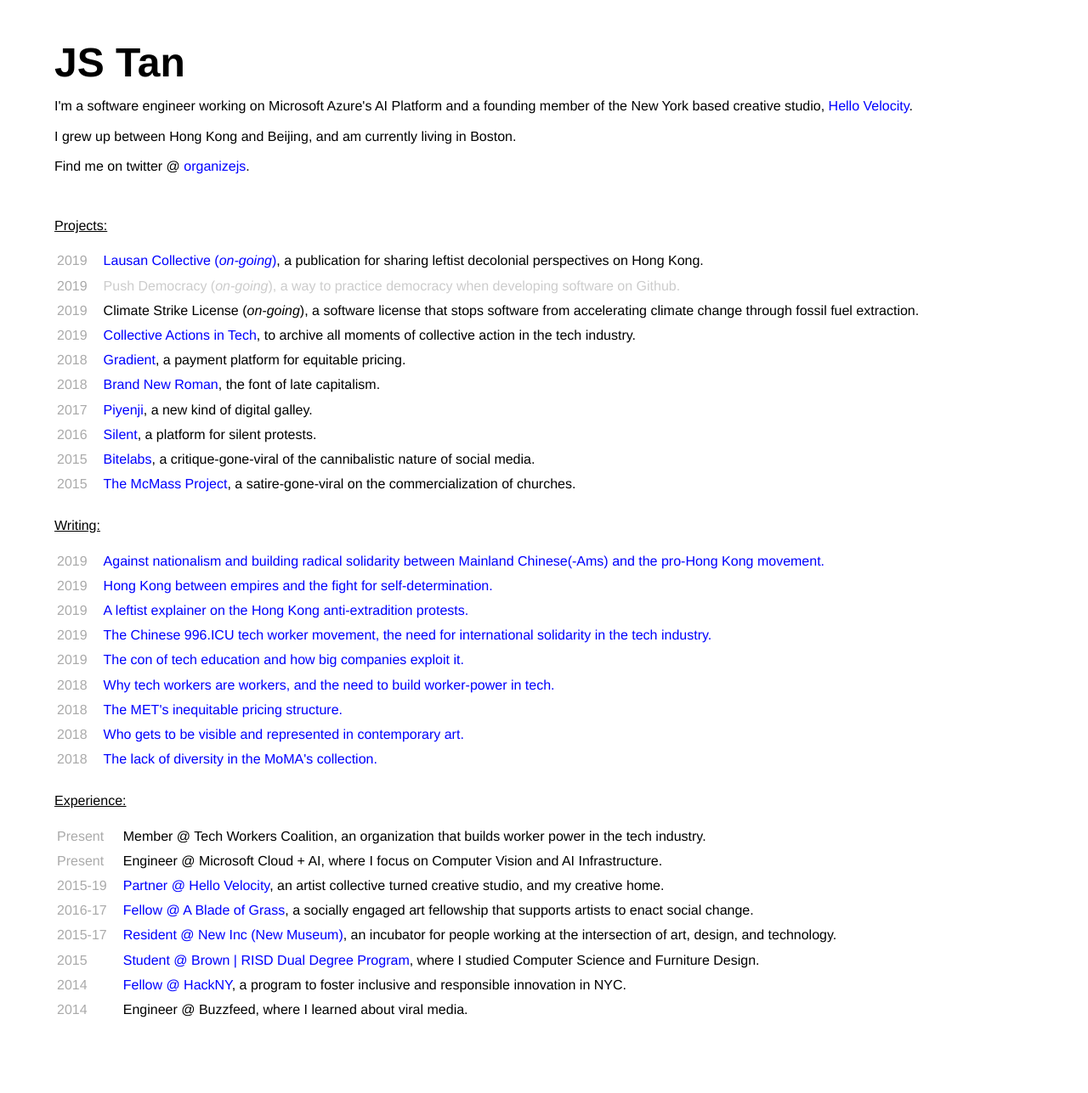
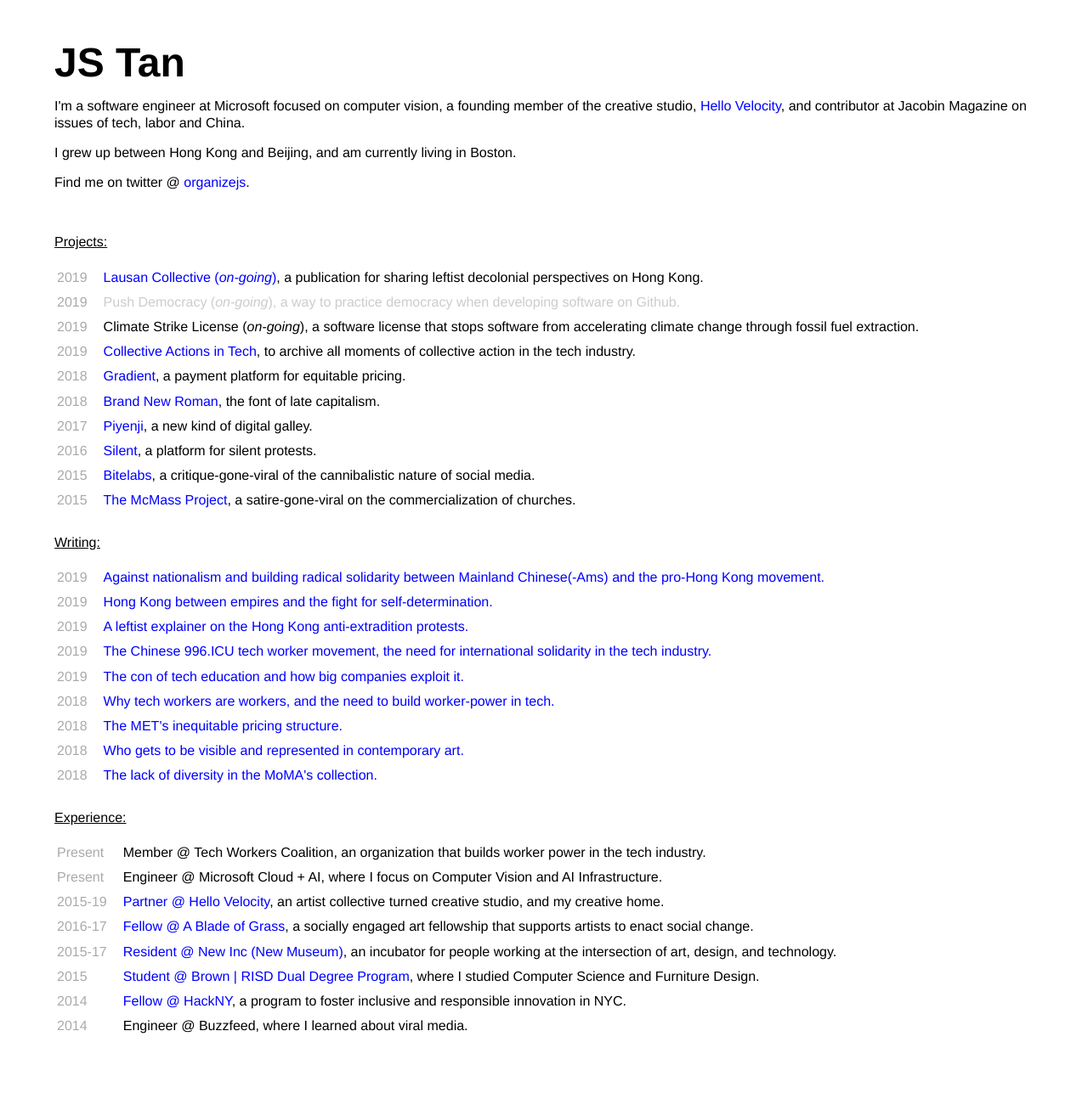
Before and after one commit to organizejs/organizejs.github.io, a Jekyll site: the page built from index.html, in a window 1280 px wide. Shown: the whole page at 85% size. Built offline with Jekyll 4.4.1, drawn with Linux system fonts in a browser that asks for light colours.

Commit message:
Update index.html

```diff
--- a/index.html
+++ b/index.html
@@ -5,7 +5,7 @@
 <div id="content">
   <h1>JS Tan</h1>
   <p>
-    I'm a software engineer working on Microsoft Azure's AI Platform and a founding member of the New York based creative studio, <a href="https://www.hellovelocity.com">Hello Velocity</a>.
+    I'm a software engineer at Microsoft focused on computer vision, a founding member of the creative studio, <a href="https://www.hellovelocity.com">Hello Velocity</a>, and contributor at Jacobin Magazine on issues of tech, labor and China.
   </p>
   <p>
     I grew up between Hong Kong and Beijing, and am currently living in Boston.
```
